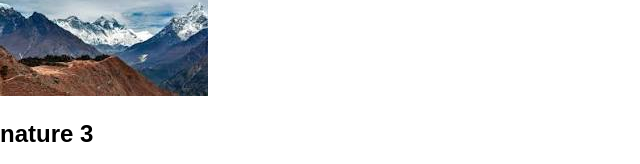
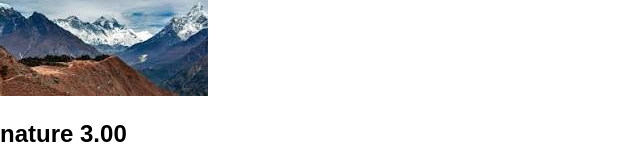
Before and after one commit to faizaa2003/myFirstProject, a plain HTML site: page index.html in a window 1280 px wide. Shown: the part 1292-1456 px from the top of the page, 0-640 px from the left. Drawn offline with Linux system fonts and the light colour scheme.

Commit message:
new code change

```diff
--- a/index.html
+++ b/index.html
@@ -79,7 +79,7 @@
                 <div class="image-container">
                     <img src="images/image3.jpeg" alt=""
                 </div>
-                <h1> nature 3</h1>
+                <h1> nature 3.00</h1>
             </div>
         </section>
     </main>
```
